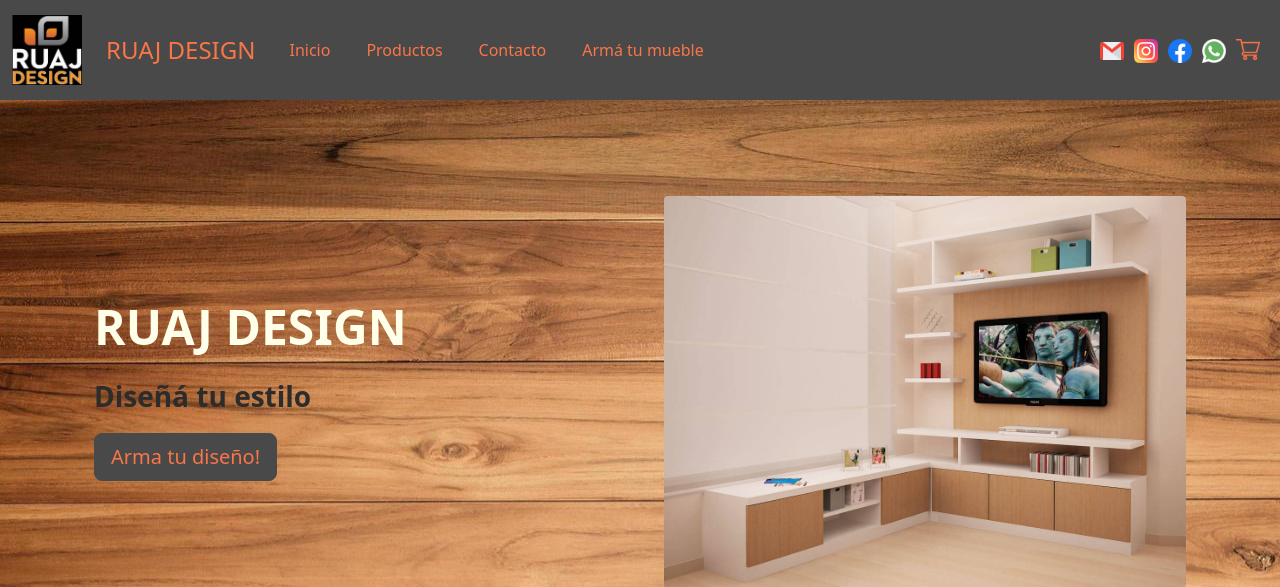
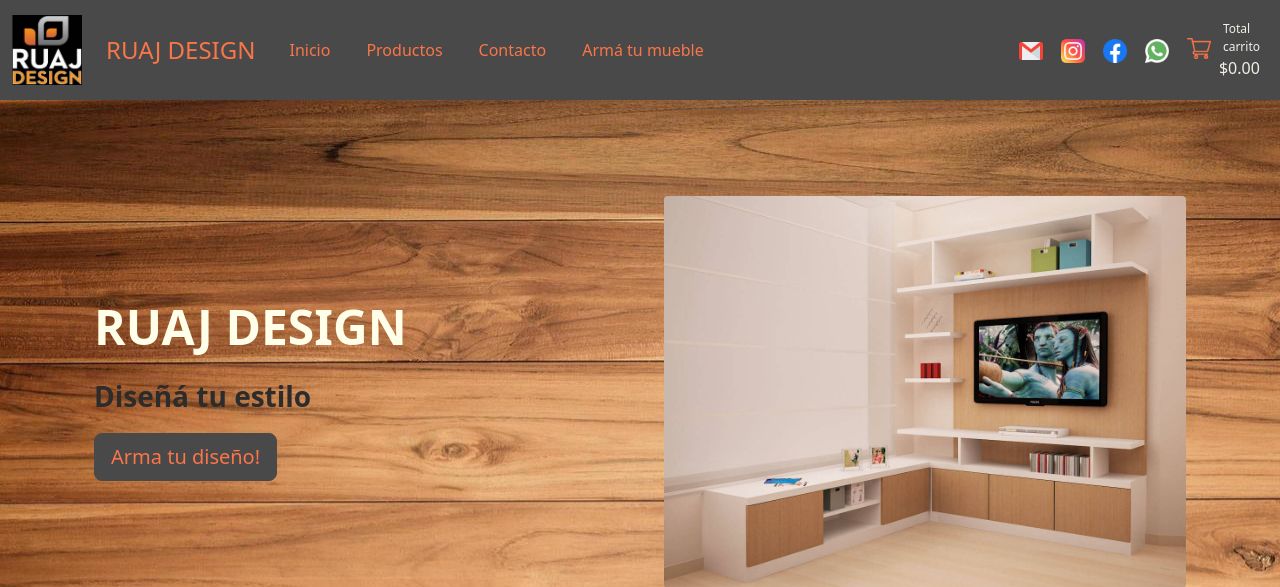
Before and after one commit to nicolasnevach/Ruaj-Design, a PHP site: page /ruaj/pages/inicio.php in a window 1280 px wide. Shown: the top 587 px of the page. Run offline with PHP 8.4, Linux system fonts and the light colour scheme; data comes from the database, SQL or seed files in the repository.

Commit message:
contador carrito y detalles

```diff
--- a/components/header.php
+++ b/components/header.php
@@ -1,3 +1,20 @@
+<?php
+// Iniciar sesión si no está iniciada
+if (session_status() === PHP_SESSION_NONE) {
+    session_start();
+}
+
+// Calcular cantidad total de productos y total en dinero
+$contador_carrito = 0;
+$total_carrito = 0.00;
+
+if (isset($_SESSION['carrito'])) {
+    foreach ($_SESSION['carrito'] as $item) {
+        $contador_carrito += $item['cantidad'];
+        $total_carrito += $item['precio'] * $item['cantidad'];
+    }
+}
+?>
 <!DOCTYPE html>
 <html lang="es">
 <head>
@@ -6,7 +23,6 @@
   <title>Ruaj</title>
 
   <link rel="icon" href="../img/favicon.png" type="image/png">
-
 
   <!-- Estilos -->
   <link rel="stylesheet" href="../css/estilos.css">
@@ -75,21 +91,42 @@
       </div>
     </div>
 
-    <div class="navbar-social">
-      <a href="mailto:ruajdesign@gmail.com" target="_blank">
+    <div class="navbar-social d-flex align-items-center">
+      <a href="https://mail.google.com/mail/?view=cm&fs=1&to=ruajdesign@gmail.com&su=Mi%20Mueble" target="_blank" class="me-2">
         <img src="../img/gmail.png" alt="Gmail">
       </a>
-      <a href="https://www.instagram.com/ruajmuebles/" target="_blank">
+      <a href="https://www.instagram.com/ruajmuebles/" target="_blank" class="me-2">
         <img src="../img/instagram.png" alt="Instagram">
       </a>
-      <a href="https://www.facebook.com/ruajdesign" target="_blank">
+      <a href="https://www.facebook.com/ruajdesign" target="_blank" class="me-2">
         <img src="../img/facebook.png" alt="Facebook">
       </a>
-      <a href="https://wa.me/541138131307" target="_blank">
+      <a href="https://wa.me/541138131307" target="_blank" class="me-2">
         <img src="../img/wpp.png" alt="WhatsApp">
       </a>
-      <a href="../pages/carrito.php">
-        <img src="../img/carrito.png" alt="Carrito">
-      </a>
+
+ <!-- 🛒 Carrito con contador al lado y total al lado del icono -->
+<a href="../pages/carrito.php" class="carrito-link d-flex align-items-center text-decoration-none">
+
+  <!-- Contenedor del icono y contador -->
+  <div class="carrito-icono position-relative d-flex align-items-center">
+    <img src="../img/carrito.png" alt="Carrito" width="32">
+    <?php if ($contador_carrito > 0): ?>
+      <span class="carrito-contador badge rounded-pill">
+        <?= $contador_carrito ?>
+      </span>
+    <?php endif; ?>
+  </div>
+
+  <!-- Contenedor del texto Total carrito al lado del icono -->
+  <div class="carrito-info ms-2 d-flex flex-column">
+    <span class="carrito-label">Total carrito</span>
+    <span class="carrito-total">$<?= number_format($total_carrito, 2) ?></span>
+  </div>
+
+</a>
+
+
+
     </div>
   </nav>
--- a/css/estilos.css
+++ b/css/estilos.css
@@ -444,11 +444,11 @@ input[type="submit"] {
 }
 
 .sobre-nosotros {
-  background-color: #f27102;
+  background-color: var(--color-nav);
   min-height: 50vh;
   padding: 60px 20px;
   text-align: center;
-  color: #000;
+  color: var(--color-background);
   display: flex;
   align-items: center;
   justify-content: center;
@@ -471,6 +471,25 @@ input[type="submit"] {
   display: flex;
   flex-direction: column;
   justify-content: center;
+}
+
+
+/* Color del circulito del contador (badge) */
+.carrito-contador {
+  background-color: var(--color-nav-text) !important; /* Rojo suave, cambialo por el color que quieras */
+  color: var(--color-background) !important; /* Color del número dentro del circulito */
+}
+
+/* Color del texto del precio total */
+.carrito-total {
+  color: var(--color-background) !important; /* Verde, cambialo por tu preferido */
+}
+
+/* Texto "Total carrito" */
+.carrito-label {
+  color: var(--color-background); /* Cambiá el color si querés */
+  font-size: 0.75rem;
+  margin-left: 4px;
 }
 
 /* Fondo gris claro a la izquierda */
--- a/pages/inicio.php
+++ b/pages/inicio.php
@@ -27,7 +27,7 @@ include_once("../components/header.php");
   <div class="contenido">
     <h2><strong>Sobre Nosotros!</strong></h2>
     <p>
-      Somos una empresa dedicada a la fabricación de una gran variedad de productos realizados en madera de pino, álamo, petiribí y melaminas, todo de excelente calidad, para satisfacer todas las necesidades de amoblamiento de tu hogar al mejor precio del mercado, brindando también la posibilidad de poder diseñarlos y realizarlos a tu medida.
+      Somos una empresa dedicada a la fabricación de una gran variedad de productos realizados en madera de pino, álamo, petiribí y melaminas, todo de excelente calidad, para satisfacer todas las necesidades de amoblamiento de tu hogar y negocio al mejor precio del mercado, brindando también la posibilidad de poder diseñarlos y realizarlos a tu medida.
       Contamos con 10 años de trayectoria en el rubro, lo que garantiza la calidad y dedicación en nuestros productos.
     </p>
   </div>
@@ -91,7 +91,7 @@ if ($resultado && $resultado->num_rows > 0) {
   <div class="columna texto">
     <h2><strong>PODEMOS ASESORARTE</strong></h2>
     <p>Queremos ayudarte a hacer realidad el mueble que soñás!</p>
-    <a href="https://wa.me/541138131307" class="boton"><strong>Manos a la obra! Diseñemos tu mueble!</strong></a>
+    <a target="_blank" href="https://wa.me/541138131307" class="boton"><strong>Manos a la obra! Diseñemos tu mueble!</strong></a>
   </div>
   <div class="columna imagenes">
     <img src="../img/planos.jpg" alt="planos" loading="lazy" />
```
Also changed, not shown: pages/productos_generales.php (+8 -4 lines).
